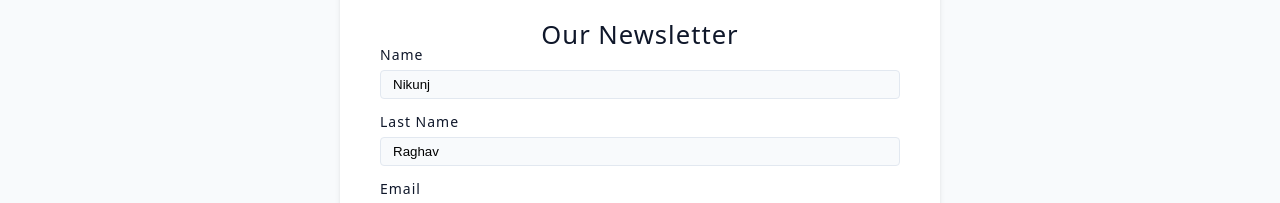
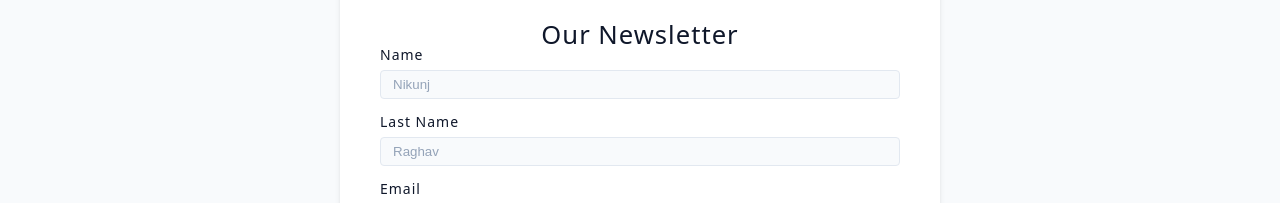
Before and after one commit to ProfessorBunny/Cheers-Lounge, a React (Vite) app: page /newsletter in a window 1280 px wide. Shown: the part 224-427 px from the top of the page. Built offline with nearby package versions, Linux system fonts and the light colour scheme.

Commit message:
ui changes

```diff
--- a/src/pages/NewsLetter.jsx
+++ b/src/pages/NewsLetter.jsx
@@ -37,7 +37,7 @@ const NewsLetter = () => {
           name="name"
           id="name"
           // required
-          defaultValue="Nikunj"
+          placeholder="Nikunj"
         />
       </div>
       {/* {Last Name} */}
@@ -51,7 +51,7 @@ const NewsLetter = () => {
           name="lastName"
           // required
           id="lastName"
-          defaultValue="Raghav"
+          placeholder="Raghav"
         />
       </div>
       {/* {Email} */}
```
